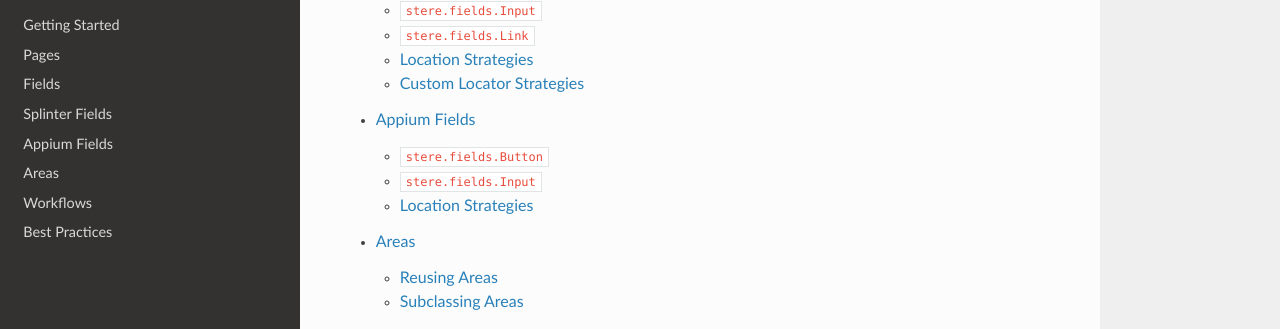
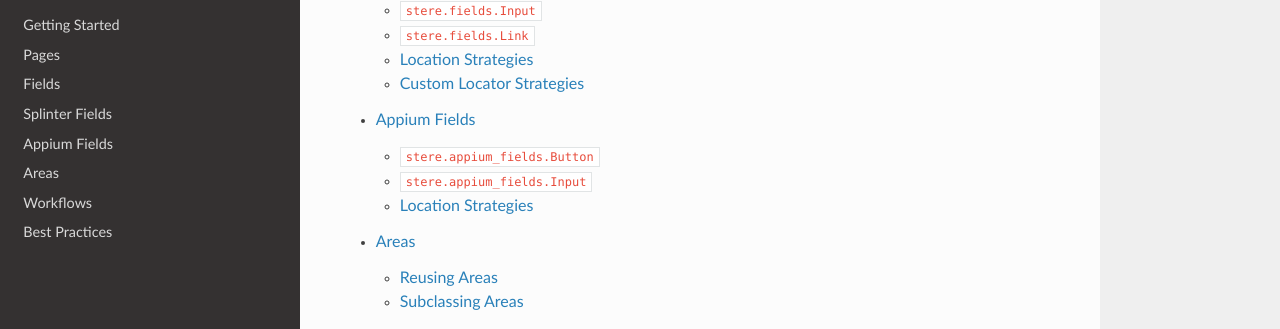
Before and after one commit to jsfehler/stere, a Sphinx documentation site: the page built from docs/index.rst, in a window 1280 px wide and 900 px high, scrolled down 574 px. Shown: the part 120-449 px from the top of the window. Built offline with Sphinx 7.4.7 and the Read the Docs theme 2.0.0, drawn with Linux system fonts in a browser that asks for light colours.

Commit message:
Update appium_fields.rst

```diff
--- a/docs/appium_fields.rst
+++ b/docs/appium_fields.rst
@@ -4,24 +4,24 @@
 The following Fields are available with the default Appium implementation.
 Each implements a specific performer method.
 
-- :ref:`Button <button>`: Clickable object.
-- :ref:`Input <input>`: Object that accepts keyboard input.
+- :ref:`Button <appium_button>`: Clickable object.
+- :ref:`Input <appium_input>`: Object that accepts keyboard input.
 
 
-.. _button:
-.. class:: stere.fields.Button()
+.. _appium_button:
+.. class:: stere.appium_fields.Button()
 
   Convenience Class on top of Field, it implements `click()` as its performer.
 
-  .. automethod:: stere.fields.Button.click()
+  .. automethod:: stere.appium_fields.Button.click()
 
 
-.. _input:
-.. class:: stere.fields.Input()
+.. _appium_input:
+.. class:: stere.appium_fields.Input()
 
   A simple wrapper over Field, it implements `send_keys()` as its performer.
 
-  .. automethod:: stere.fields.Input.send_keys()
+  .. automethod:: stere.appium_fields.Input.send_keys()
 
   Fills the element with value.
 
```
